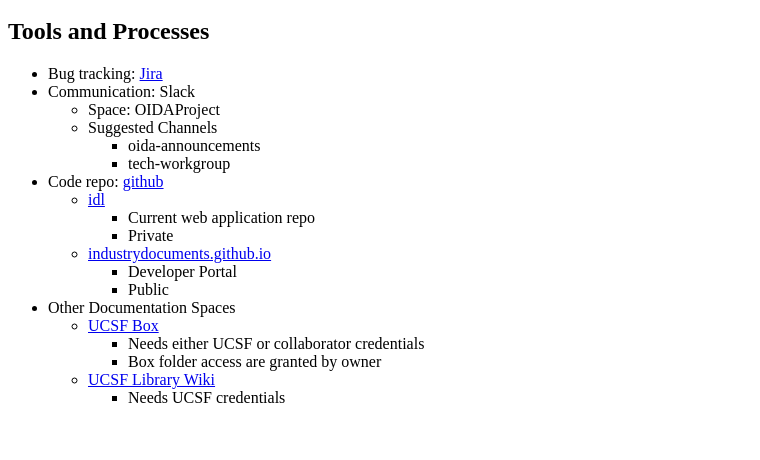
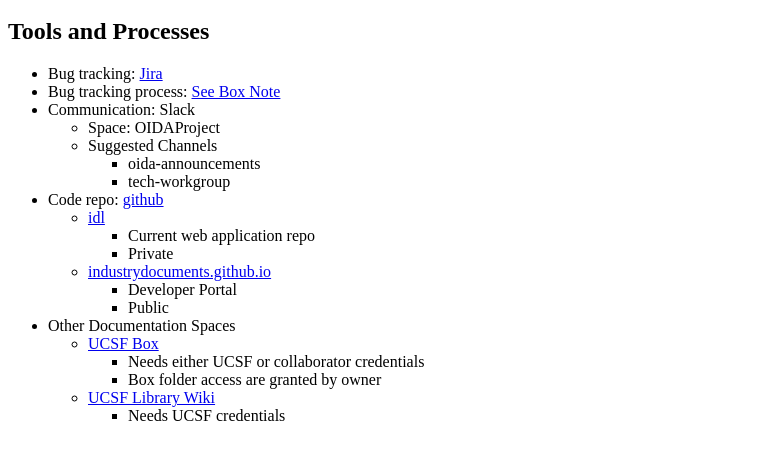
Before and after one commit to industrydocuments/industrydocuments.github.io, a plain HTML site: page index.html in a window 1280 px wide. Shown: the part 48-508 px from the top of the page, without its empty margins (0-760 px from the left). Drawn offline with Linux system fonts and the light colour scheme.

Commit message:
Added link to document for jira process

```diff
--- a/index.html
+++ b/index.html
@@ -9,6 +9,7 @@
 
 <ul>
     <li>Bug tracking: <a href="https://oida.atlassian.net/jira/software/c/projects/OIDA/boards/1" target="_blank">Jira</a></li>
+    <li>Bug tracking process: <a href="https://ucsf.app.box.com/notes/1193778447044" target="_blank"> See Box Note </a></li>
     <li>Communication: Slack</li>
     <ul>
         <li>Space: OIDAProject</li>
```
